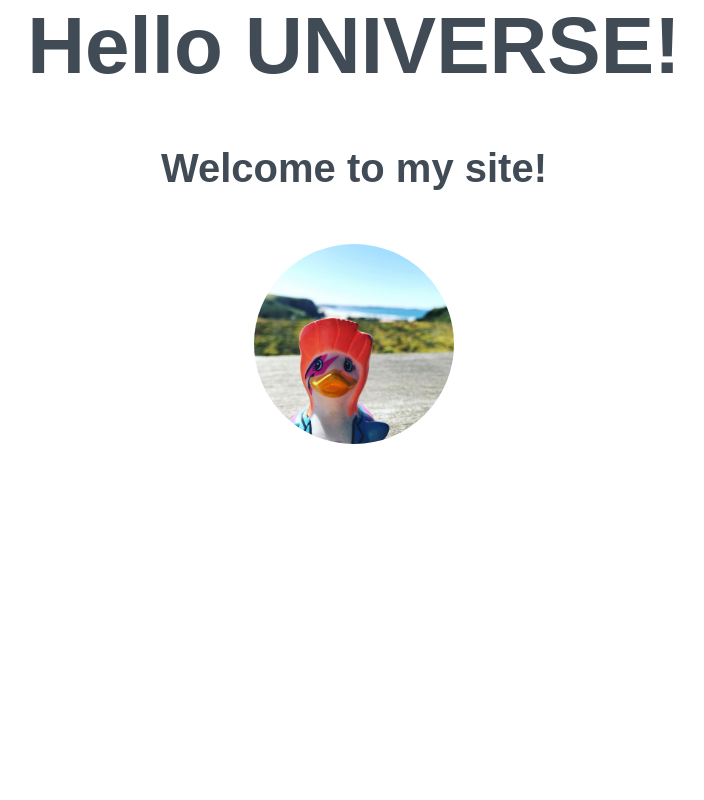
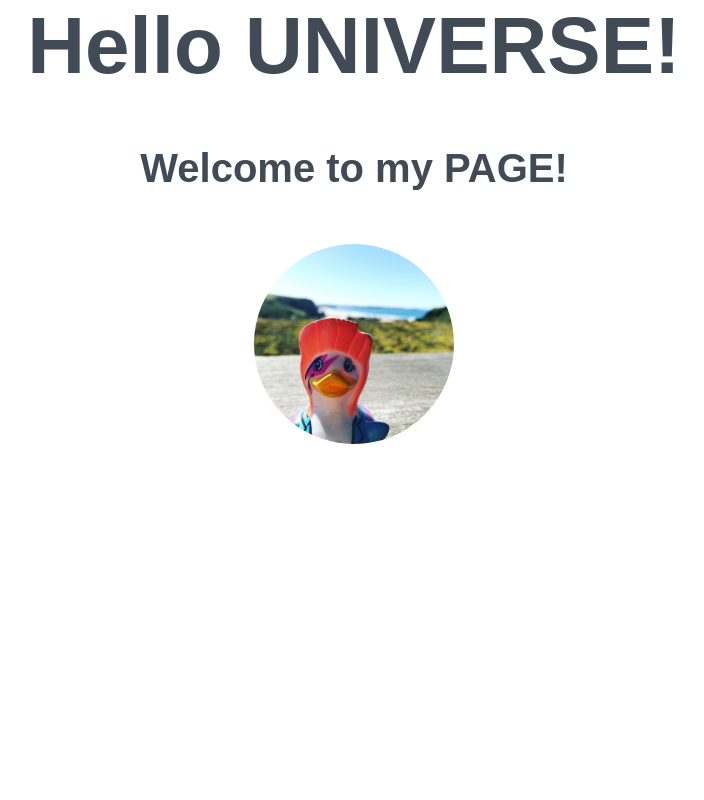
Before and after one commit to charksswim/My_Beginners_Week_One, a plain HTML site: page index.html in a window 1280 px wide. Shown: the top 800 px of the page, without its empty margins (286-990 px from the left). Drawn offline with Linux system fonts and the light colour scheme.

Commit message:
Second update
welcome to my page.

```diff
--- a/index.html
+++ b/index.html
@@ -10,7 +10,7 @@
   <div>
         <h1>Hello UNIVERSE!</h1>
 
-        <h2>Welcome to my site!</h2>
+        <h2>Welcome to my PAGE!</h2>
 
         <img src="./duck.jpg" alt="An Image of a duck" width="200px">
     </div>
```
